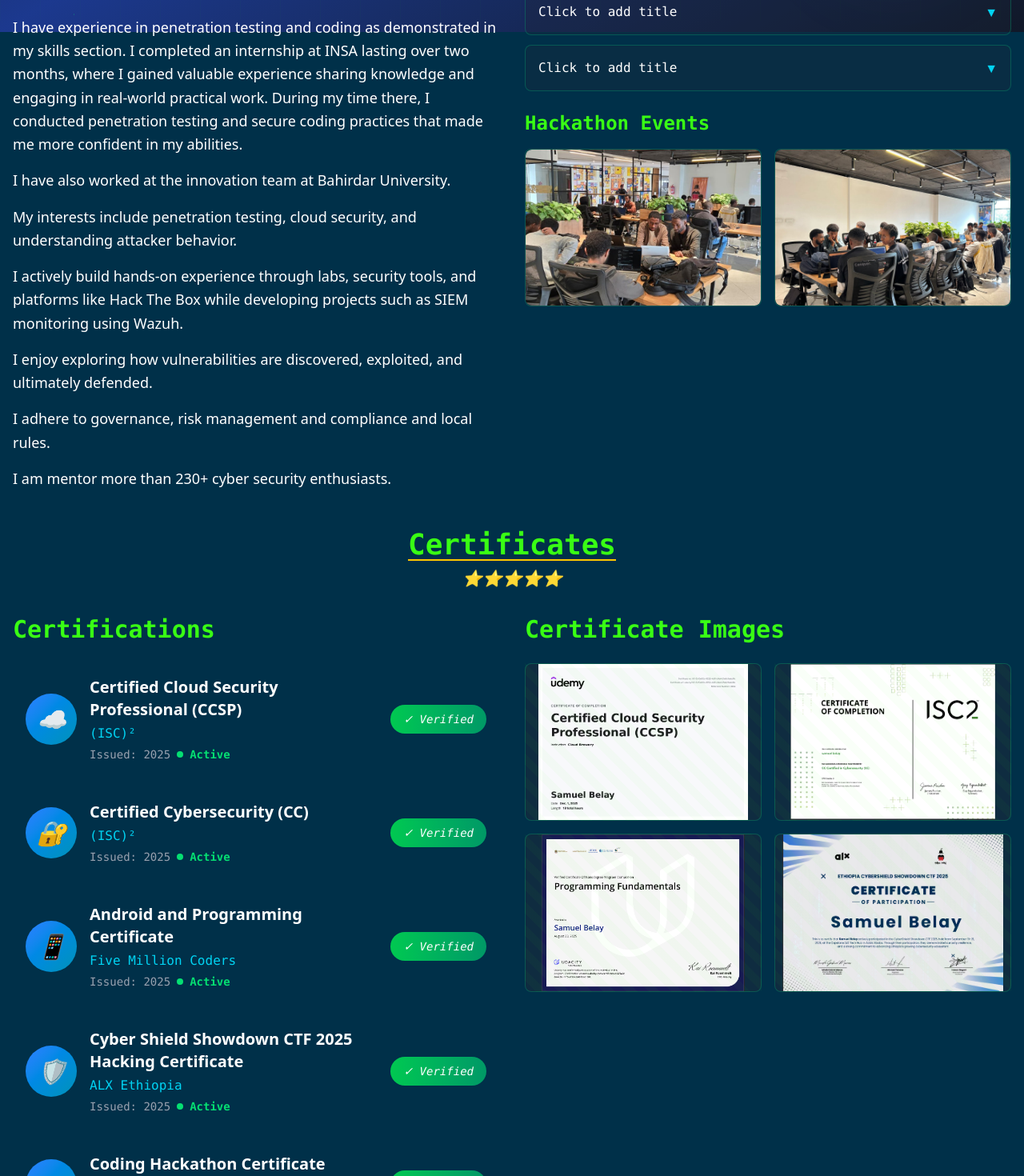
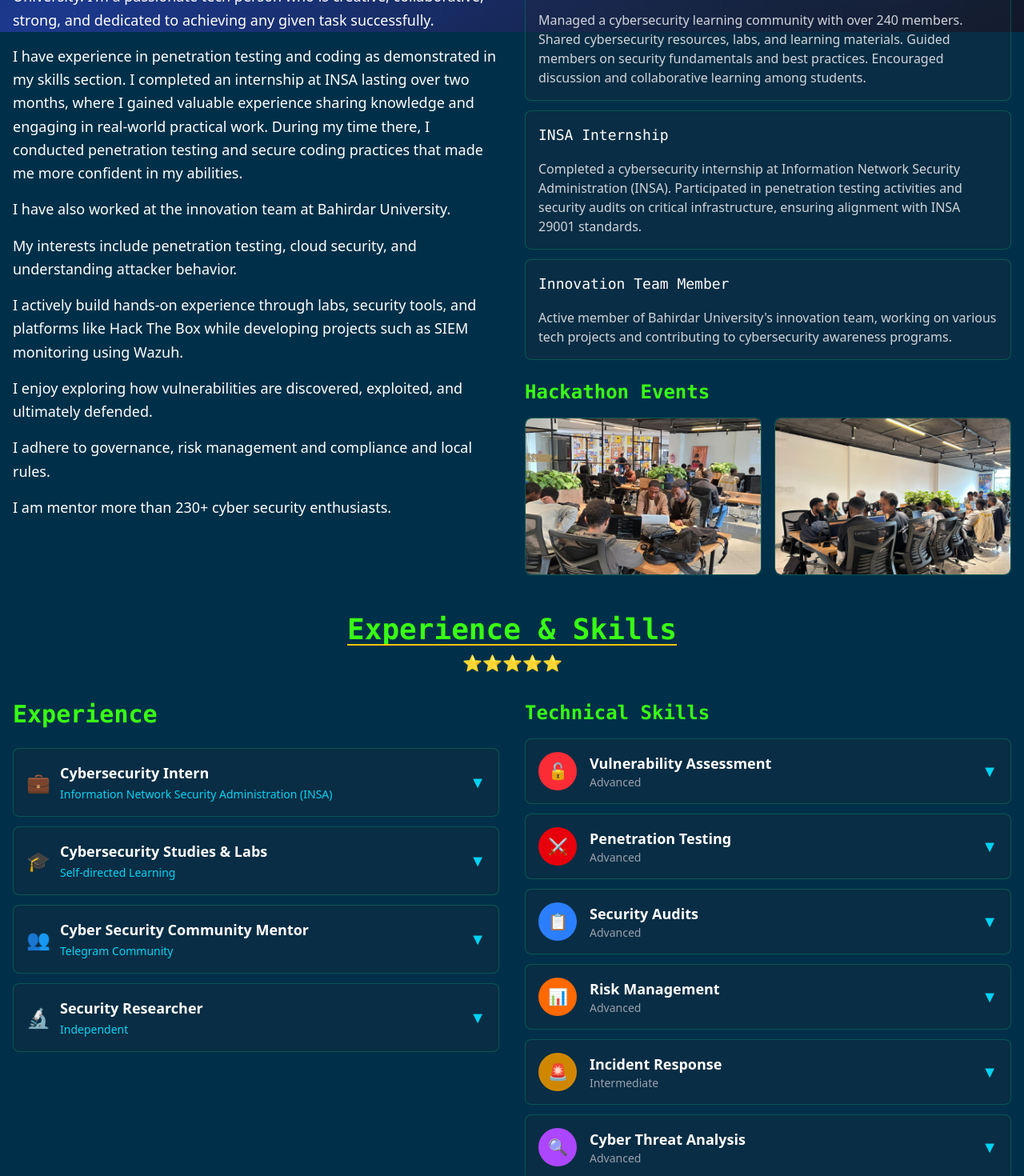
Before and after one commit to Anonimize4/mini-project-, a React (Vite) app: page / in a window 1280 px wide. Shown: the part 760-2230 px from the top of the page at 80% size. Built offline with nearby package versions, Linux system fonts and the light colour scheme.

Commit message:
accordio

```diff
--- a/src/App.tsx
+++ b/src/App.tsx
@@ -2,6 +2,7 @@
 import Footer from './components/Footer';
 import HomeSection from './components/HomeSection';
 import AboutSection from './components/AboutSection';
+import SkillsSection from './components/SkillsSection';
 import CertificatesSection from './components/CertificatesSection';
 import ContactSection from './components/ContactSection';
 import CyberBackground from './components/CyberBackground';
@@ -15,6 +16,7 @@
         <main className="flex-grow container mx-auto px-4 py-8">
           <HomeSection />
           <AboutSection />
+          <SkillsSection />
           <CertificatesSection />
           <ContactSection />
         </main>
--- a/src/components/AboutSection.tsx
+++ b/src/components/AboutSection.tsx
@@ -1,13 +1,19 @@
 import { motion } from 'framer-motion';
-import { useState } from 'react';
 
 const AboutSection = () => {
-  const [expandedItem, setExpandedItem] = useState<number | null>(null);
-
   const communityItems = [
-    { title: "", description: "" },
-    { title: "", description: "" },
-    { title: "", description: "" }
+    {
+      title: "Cyber Security Community Mentor",
+      description: "Managed a cybersecurity learning community with over 240 members. Shared cybersecurity resources, labs, and learning materials. Guided members on security fundamentals and best practices. Encouraged discussion and collaborative learning among students."
+    },
+    {
+      title: "INSA Internship",
+      description: "Completed a cybersecurity internship at Information Network Security Administration (INSA). Participated in penetration testing activities and security audits on critical infrastructure, ensuring alignment with INSA 29001 standards."
+    },
+    {
+      title: "Innovation Team Member",
+      description: "Active member of Bahirdar University's innovation team, working on various tech projects and contributing to cybersecurity awareness programs."
+    }
   ];
 
   return (
@@ -78,36 +84,20 @@
             {communityItems.map((item, index) => (
               <motion.div
                 key={index}
-                className="border border-emerald-500/30 rounded-lg overflow-hidden bg-gray-800/30"
+                className="border border-emerald-500/30 rounded-lg overflow-hidden bg-gray-800/30 hover:bg-gray-800/50 transition-colors duration-300"
                 initial={{ opacity: 0, y: 10 }}
                 whileInView={{ opacity: 1, y: 0 }}
                 transition={{ duration: 0.3, delay: 0.3 + index * 0.1 }}
                 viewport={{ once: true }}
-                onMouseEnter={() => setExpandedItem(index)}
-                onMouseLeave={() => setExpandedItem(null)}
               >
-                <div className="p-4 flex items-center justify-between cursor-pointer">
-                  <span className="text-white font-mono">{item.title || "Click to add title"}</span>
-                  <motion.span
-                    className="text-cyan-400"
-                    animate={{ rotate: expandedItem === index ? 180 : 0 }}
-                  >
-                    ▼
-                  </motion.span>
+                <div className="p-4">
+                  <span className="text-white font-mono text-lg block">{item.title}</span>
                 </div>
-                <motion.div
-                  initial={false}
-                  animate={{
-                    height: expandedItem === index ? "auto" : 0,
-                    opacity: expandedItem === index ? 1 : 0
-                  }}
-                  transition={{ duration: 0.3 }}
-                  className="overflow-hidden"
-                >
-                  <p className="text-gray-300 px-4 pb-4 text-base">
-                    {item.description || "Click to add description"}
+                <div className="px-4 pb-4">
+                  <p className="text-gray-300 text-base">
+                    {item.description}
                   </p>
-                </motion.div>
+                </div>
               </motion.div>
             ))}
           </div>
--- a/src/components/CertificatesSection.tsx
+++ b/src/components/CertificatesSection.tsx
@@ -11,33 +11,34 @@
     },
     {
       icon: "🔐",
-      title: "Certified Cybersecurity (CC)",
+      title: "ISC2 Certified in Cybersecurity (CC)",
       issuer: "(ISC)²",
       issuedDate: "2025",
       image: "/certificates/cc.png"
     },
     {
-      icon: "📱",
-      title: "Android and Programming Certificate",
-      issuer: "Five Million Coders",
+      icon: "💻",
+      title: "Advent of Cyber 2025",
+      issuer: "TryHackMe",
       issuedDate: "2025",
-      image: "/certificates/programing.png",
-      pdf: "/certificates/android.pdf"
+      image: "/certificates/Aoc.pdf",
+      pdf: "/certificates/Aoc.pdf"
     },
     {
       icon: "🛡️",
-      title: "Cyber Shield Showdown CTF 2025 Hacking Certificate",
-      issuer: "ALX Ethiopia",
+      title: "Cybershield Showdown CTF Participation",
+      issuer: "Yekolo Temari",
       issuedDate: "2025",
       image: "/certificates/yekolo.png",
-      pdf: "/certificates/100-137-10.pdf"
+      pdf: "/certificates/yekolo.png"
     },
     {
       icon: "💻",
-      title: "Coding Hackathon Certificate",
-      issuer: "BiTech with PAN",
+      title: "Local Coding Hackathon (Community Problem Solving)",
+      issuer: "Community",
       issuedDate: "2025",
-      pdf: "/certificates/programming.pdf"
+      image: "/hackatons/hackathon.jpg",
+      pdf: "/hackatons/hackathon.jpg"
     }
   ];
 
--- a/src/components/HomeSection.tsx
+++ b/src/components/HomeSection.tsx
@@ -65,7 +65,7 @@
             transition={{ duration: 0.8, delay: 0.3 }}
             className="mb-6"
           >
-            <span className="text-2xl md:text-3xl text-cyan-400 font-mono">Cybersecurity Professional & Technical Researcher</span>
+            <span className="text-2xl md:text-3xl text-cyan-400 font-mono">Information Security | Network Security | Vulnerability Assessment</span>
             <div className="h-1 w-32 bg-gradient-to-r from-cyan-400 to-green-400 mt-2 rounded-full"></div>
           </motion.div>
 
--- a/src/components/ProjectsSection.tsx
+++ b/src/components/ProjectsSection.tsx
@@ -3,46 +3,39 @@
 const ProjectsSection = () => {
   const projects = [
     {
-      icon: "🔒",
-      title: "Penetration Testing Toolkit",
-      description: "Comprehensive cybersecurity toolkit for automated vulnerability assessment and penetration testing.",
-      technologies: ["Python", "React", "Node.js", "Security APIs"],
-      gradient: "from-red-500 to-orange-600",
+      icon: "📊",
+      title: "SIEM Lab with Wazuh",
+      description: "Designed and deployed a centralized SIEM lab using Wazuh to collect and analyze logs from Linux endpoints and visualize security alerts through custom dashboards.",
+      technologies: ["Wazuh", "Linux", "SIEM", "Dashboard"],
+      gradient: "from-green-500 to-emerald-600",
       featured: true
     },
     {
-      icon: "🛡️",
-      title: "Network Security Monitor",
-      description: "Real-time network monitoring system with threat detection and incident response capabilities.",
-      technologies: ["Python", "TypeScript", "WebSocket", "Elasticsearch"],
+      icon: "🔍",
+      title: "Network Traffic Analysis",
+      description: "Performed network traffic analysis using Wireshark to identify malicious communication patterns and potential data exfiltration attempts.",
+      technologies: ["Wireshark", "Network Security", "Traffic Analysis", "Forensics"],
       gradient: "from-blue-500 to-cyan-600"
     },
     {
-      icon: "📊",
-      title: "Security Analytics Dashboard",
-      description: "Interactive dashboard for security metrics visualization and threat intelligence analysis.",
-      technologies: ["React", "D3.js", "Python", "PostgreSQL"],
-      gradient: "from-green-500 to-teal-600"
+      icon: "🗺️",
+      title: "Network Reconnaissance & Vulnerability Scanning",
+      description: "Performed network reconnaissance and vulnerability scanning using Nmap to identify open ports, services, and potential vulnerabilities.",
+      technologies: ["Nmap", "Vulnerability Assessment", "Network Security", "Penetration Testing"],
+      gradient: "from-red-500 to-orange-600"
     },
     {
-      icon: "🔍",
-      title: "Vulnerability Scanner",
-      description: "Automated vulnerability scanning tool for web applications and network infrastructure.",
-      technologies: ["Python", "Nmap", "Security Libraries", "Docker"],
+      icon: "🐛",
+      title: "OWASP Top 10 Testing",
+      description: "Tested OWASP Top 10 vulnerabilities (XSS, SQL Injection) in controlled lab environments using Burp Suite for web application security.",
+      technologies: ["Burp Suite", "OWASP", "Web Security", "XSS", "SQL Injection"],
       gradient: "from-purple-500 to-pink-600"
     },
     {
-      icon: "🚀",
-      title: "Secure Coding Platform",
-      description: "Educational platform for learning secure coding practices and cybersecurity fundamentals.",
-      technologies: ["React", "Node.js", "MongoDB", "JWT"],
-      gradient: "from-indigo-500 to-purple-600"
-    },
-    {
-      icon: "📱",
-      title: "Mobile Security App",
-      description: "Android application for mobile device security assessment and privacy protection.",
-      technologies: ["React Native", "Security APIs", "Firebase", "Android"],
+      icon: "🎣",
+      title: "Phishing Simulation",
+      description: "Conducted phishing simulation exercises using Setoolkit in controlled environments to test organizational security awareness.",
+      technologies: ["Setoolkit", "Social Engineering", "Security Awareness", "Phishing"],
       gradient: "from-yellow-500 to-red-600"
     }
   ];
--- a/src/components/SkillsSection.tsx
+++ b/src/components/SkillsSection.tsx
@@ -1,19 +1,60 @@
+import { useState } from 'react';
 import { motion } from 'framer-motion';
 
 const SkillsSection = () => {
-  const programmingSkills = [
-    { icon: "⚡", name: "JavaScript", level: "Expert", bgColor: "bg-pink-500" }
+
+  const experiences = [
+    {
+      icon: "💼",
+      title: "Cybersecurity Intern",
+      company: "Information Network Security Administration (INSA)",
+      period: "June 2025 – September 2025",
+      description: "Participated in penetration testing activities and security audits on critical infrastructure, ensuring alignment with INSA 29001 standards and documenting high-risk findings for remediation. Conducted gap analyses and risk assessments mapped to ISO 27001, GDPR, and PCI DSS. Collaborated with development teams to integrate security into the SDLC, performing web application testing and providing actionable mitigation strategies for OWASP Top 10 vulnerabilities."
+    },
+    {
+      icon: "🎓",
+      title: "Cybersecurity Studies & Labs",
+      company: "Self-directed Learning",
+      period: "January 2023 - Present",
+      description: "Studied core cybersecurity concepts including network security, cryptography, web security, system security, and digital forensics. Conducted hands-on labs in penetration testing, vulnerability assessment, and network analysis. Used security tools including Wireshark, Nmap, Metasploit, and Burp Suite during practical labs."
+    },
+    {
+      icon: "👥",
+      title: "Cyber Security Community Mentor",
+      company: "Telegram Community",
+      period: "2023 - Present",
+      description: "Managed a cybersecurity learning community with over 240 members. Shared cybersecurity resources, labs, and learning materials. Guided members on security fundamentals and best practices. Encouraged discussion and collaborative learning among students."
+    },
+    {
+      icon: "🔬",
+      title: "Security Researcher",
+      company: "Independent",
+      period: "Ongoing",
+      description: "Conducting research on emerging threats, vulnerabilities, and defense mechanisms. Active participant in Bug Bounty programs and CTF competitions. Ranked in the top 6% globally in Advent of Cyber 2025."
+    }
   ];
 
-  const cybersecuritySkills = [
-    { icon: "🔒", name: "Network Security", level: "Advanced", bgColor: "bg-red-500" },
-    { icon: "🛡️", name: "Penetration Testing", level: "Intermediate", bgColor: "bg-red-600" },
-    { icon: "🔍", name: "Vulnerability Assessment", level: "Advanced", bgColor: "bg-orange-600" },
-    { icon: "🚨", name: "Incident Response", level: "Intermediate", bgColor: "bg-yellow-600" },
-    { icon: "📊", name: "Security Monitoring", level: "Advanced", bgColor: "bg-teal-600" },
-    { icon: "🎣", name: "Phishing", level: "Advanced", bgColor: "bg-purple-500" },
-    { icon: "⚔️", name: "Offensive Security", level: "Advanced", bgColor: "bg-red-700" },
-    { icon: "🛡️", name: "Defensive Security", level: "Advanced", bgColor: "bg-green-600" }
+  const technicalSkills = [
+    { icon: "🔓", name: "Vulnerability Assessment", level: "Advanced", bgColor: "bg-red-500", details: "Risk identification, CVE analysis, security scanning, Nessula, OpenVAS" },
+    { icon: "⚔️", name: "Penetration Testing", level: "Advanced", bgColor: "bg-red-600", details: "Web app testing, network pentesting, vulnerability assessment, Metasploit, Burp Suite" },
+    { icon: "📋", name: "Security Audits", level: "Advanced", bgColor: "bg-blue-500", details: "Compliance auditing, security assessments, gap analysis, ISO 27001, PCI DSS" },
+    { icon: "📊", name: "Risk Management", level: "Advanced", bgColor: "bg-orange-500", details: "Risk assessment, threat modeling, vulnerability analysis, mitigation planning" },
+    { icon: "🚨", name: "Incident Response", level: "Intermediate", bgColor: "bg-yellow-600", details: "Log analysis, malware detection, forensic investigation, containment" },
+    { icon: "🔍", name: "Cyber Threat Analysis", level: "Advanced", bgColor: "bg-purple-500", details: "Threat intelligence, malware analysis, APT detection, IOCs" },
+    { icon: "🌐", name: "Network Security", level: "Advanced", bgColor: "bg-cyan-500", details: "Firewall configuration, IDS/IPS, VPN, network monitoring, segmentation" },
+    { icon: "📝", name: "Technical Documentation", level: "Advanced", bgColor: "bg-teal-500", details: "Security reports, penetration testing reports, risk assessments, procedures" },
+    { icon: "🔎", name: "Digital Forensics", level: "Intermediate", bgColor: "bg-indigo-500", details: "Evidence collection, forensic analysis, chain of custody, reporting" },
+    { icon: "⚖️", name: "GRC Compliance", level: "Advanced", bgColor: "bg-green-600", details: "ISO 27001, GDPR, PCI DSS, INSA 29001, compliance frameworks" },
+    { icon: "🖥️", name: "System Administration", level: "Intermediate", bgColor: "bg-slate-500", details: "Linux administration, Windows server, network configuration, hardening" }
+  ];
+
+  const softSkills = [
+    { icon: "🧩", name: "Problem-solving", level: "Advanced", bgColor: "bg-amber-500", details: "Analyzing complex security challenges and developing effective solutions" },
+    { icon: "🤝", name: "Team Collaboration", level: "Advanced", bgColor: "bg-emerald-500", details: "Collaborating effectively in cross-functional teams and security projects" },
+    { icon: "📚", name: "Adaptive Learning", level: "Advanced", bgColor: "bg-sky-500", details: "Quickly learning new technologies and adapting to evolving threats" },
+    { icon: "🎯", name: "Strategic Planning", level: "Advanced", bgColor: "bg-violet-500", details: "Developing security roadmaps, prioritizing initiatives, risk-based planning" },
+    { icon: "💬", name: "Communication", level: "Advanced", bgColor: "bg-indigo-500", details: "Clear articulation of complex security concepts to technical and non-technical audiences" },
+    { icon: "👥", name: "Leadership", level: "Advanced", bgColor: "bg-rose-500", details: "Leading security initiatives, mentoring 240+ cybersecurity enthusiasts" }
   ];
 
   const getSkillLevel = (level: string) => {
@@ -26,58 +67,154 @@
     return levels[level] || 50;
   };
 
+  // State for accordion functionality
+  const [expandedExperience, setExpandedExperience] = useState<number | null>(null);
+  const [expandedSkill, setExpandedSkill] = useState<number | null>(null);
+
+  const toggleExperience = (index: number) => {
+    setExpandedExperience(expandedExperience === index ? null : index);
+  };
+
+  const toggleSkill = (index: number) => {
+    setExpandedSkill(expandedSkill === index ? null : index);
+  };
+
+  // Experience Item Component - Accordion with expand/collapse
+  const ExperienceItem = ({ exp, index, delay = 0 }: {
+    exp: {
+      icon: string;
+      title: string;
+      company: string;
+      period: string;
+      description: string;
+    };
+    index: number;
+    delay?: number
+  }) => {
+    const isExpanded = expandedExperience === index;
+
+    return (
+    <motion.div
+      key={index}
+      className="border border-emerald-500/30 rounded-lg overflow-hidden bg-gray-800/30 hover:bg-gray-800/50 transition-colors duration-300 cursor-pointer"
+      initial={{ opacity: 0, y: 10 }}
+      animate={{ opacity: 1, y: 0 }}
+      transition={{ duration: 0.3, delay: delay + index * 0.1 }}
+      onClick={() => toggleExperience(index)}
+    >
+      <div className="p-4 flex items-center justify-between">
+        <div className="flex items-center space-x-3">
+          <span className="text-2xl">{exp.icon}</span>
+          <div>
+            <span className="text-white font-semibold text-lg block">{exp.title}</span>
+            <span className="text-cyan-400 text-sm">{exp.company}</span>
+          </div>
+        </div>
+        <motion.span
+          className="text-cyan-400 text-xl"
+          animate={{ rotate: isExpanded ? 180 : 0 }}
+          transition={{ duration: 0.2 }}
+        >
+          ▼
+        </motion.span>
+      </div>
+      <motion.div
+        initial={false}
+        animate={{
+          height: isExpanded ? 'auto' : 0,
+          opacity: isExpanded ? 1 : 0
+        }}
+        transition={{ duration: 0.3 }}
+        className="overflow-hidden"
+      >
+        <div className="px-4 pb-4">
+          <span className="text-yellow-400 text-sm font-mono">{exp.period}</span>
+          <p className="text-gray-300 mt-2 text-base">
+            {exp.description}
+          </p>
+        </div>
+      </motion.div>
+    </motion.div>
+  );
+  };
+
+  // Skill Item Component - Accordion with expand/collapse
   const SkillItem = ({ skill, index, delay = 0 }: {
     skill: {
       icon: string;
       name: string;
       level: string;
       bgColor: string;
+      details: string;
     };
     index: number;
     delay?: number
-  }) => (
+  }) => {
+    const isExpanded = expandedSkill === index;
+
+    return (
     <motion.div
       key={index}
-      className="p-4 rounded-lg hover:bg-gray-800/30 transition-all duration-300"
-      whileHover={{ x: 10, scale: 1.02 }}
+      className="border border-emerald-500/30 rounded-lg overflow-hidden bg-gray-800/30 hover:bg-gray-800/50 transition-colors duration-300 cursor-pointer"
       initial={{ opacity: 0, x: -20 }}
       animate={{ opacity: 1, x: 0 }}
       transition={{ duration: 0.4, delay: delay + index * 0.1 }}
+      onClick={() => toggleSkill(index)}
     >
-      <div className="flex items-center space-x-4 mb-3">
-        <div className={`w-14 h-14 ${skill.bgColor} rounded-full flex items-center justify-center flex-shrink-0`}>
-          <span className="text-white text-2xl">{skill.icon}</span>
+      <div className="p-4 flex items-center space-x-4">
+        <div className={`w-12 h-12 ${skill.bgColor} rounded-full flex items-center justify-center flex-shrink-0`}>
+          <span className="text-white text-xl">{skill.icon}</span>
         </div>
         <div className="flex-1">
-          <h3 className="text-white font-semibold text-xl">{skill.name}</h3>
-          <p className="text-gray-400 text-base">{skill.level}</p>
+          <h3 className="text-white font-semibold text-lg">{skill.name}</h3>
+          <p className="text-gray-400 text-sm">{skill.level}</p>
         </div>
+        <motion.span
+          className="text-cyan-400 text-xl"
+          animate={{ rotate: isExpanded ? 180 : 0 }}
+          transition={{ duration: 0.2 }}
+        >
+          ▼
+        </motion.span>
       </div>
 
-      {/* Progress bar */}
+      {/* Collapsible content with progress bar */}
+      <motion.div
+        initial={false}
+        animate={{
+          height: isExpanded ? 'auto' : 0,
+          opacity: isExpanded ? 1 : 0
+        }}
+        transition={{ duration: 0.3 }}
+        className="overflow-hidden"
+      >
+        <div className="px-4 pb-4">
+          <p className="text-gray-300 text-sm mb-3">{skill.details}</p>
           <div className="w-full bg-gray-700 rounded-full h-2 overflow-hidden">
             <motion.div
               className={`h-full ${skill.bgColor} rounded-full`}
               initial={{ width: 0 }}
               animate={{ width: `${getSkillLevel(skill.level)}%` }}
-          transition={{ duration: 1, delay: delay + index * 0.1 + 0.5 }}
+              transition={{ duration: 1, delay: 0.2 }}
               style={{
                 boxShadow: '0 0 10px rgba(57, 255, 20, 0.5)'
               }}
             />
           </div>
-
           <div className="mt-2 text-right">
             <span className="text-sm text-gray-400 font-mono">{getSkillLevel(skill.level)}%</span>
           </div>
+        </div>
+      </motion.div>
     </motion.div>
   );
+  };
 
   return (
     <section id="skills" className="mb-12">
       <div className="text-center mb-8">
         <h2 className="text-4xl font-bold font-mono inline-block relative" style={{ color: '#39FF14' }}>
-          My Skills
+          Experience & Skills
           <div className="absolute bottom-0 left-0 w-full h-0.5 bg-yellow-400"></div>
         </h2>
         <div className="flex justify-center mt-2">
@@ -88,23 +225,34 @@
       </div>
 
       <div className="flex flex-col lg:flex-row gap-8">
-        {/* Programming Skills - Left Side */}
+        {/* Experience Section - Left Side */}
         <div className="flex-1">
-          <h3 className="text-3xl font-semibold mb-6 font-mono" style={{ color: '#39FF14' }}>Programming</h3>
-          <div className="space-y-4">
-            {programmingSkills.map((skill, index) => (
+          <h3 className="text-3xl font-semibold mb-6 font-mono" style={{ color: '#39FF14' }}>Experience</h3>
+          <div className="space-y-3">
+            {experiences.map((exp, index) => (
+              <ExperienceItem key={index} exp={exp} index={index} />
+            ))}
+          </div>
+        </div>
+
+        {/* Skills Section - Right Side */}
+        <div className="flex-1">
+          <div className="mb-8">
+            <h3 className="text-2xl font-semibold mb-4 font-mono" style={{ color: '#39FF14' }}>Technical Skills</h3>
+            <div className="space-y-3">
+              {technicalSkills.map((skill, index) => (
                 <SkillItem key={index} skill={skill} index={index} />
               ))}
             </div>
           </div>
 
-        {/* Cybersecurity Skills - Right Side */}
-        <div className="flex-1">
-          <h3 className="text-3xl font-semibold mb-6 font-mono" style={{ color: '#39FF14' }}>Cybersecurity</h3>
-          <div className="space-y-4">
-            {cybersecuritySkills.map((skill, index) => (
-              <SkillItem key={index} skill={skill} index={index} />
+          <div>
+            <h3 className="text-2xl font-semibold mb-4 font-mono" style={{ color: '#39FF14' }}>Soft Skills</h3>
+            <div className="space-y-3">
+              {softSkills.map((skill, index) => (
+                <SkillItem key={index} skill={skill} index={index + technicalSkills.length} />
               ))}
+            </div>
           </div>
         </div>
       </div>
```
Also changed, not shown: src/components/ContactSection.tsx (+12 -0 lines), 1 other file (tests, documents, lock files or other folders). Lines whose indentation alone changed are shown as unchanged.
